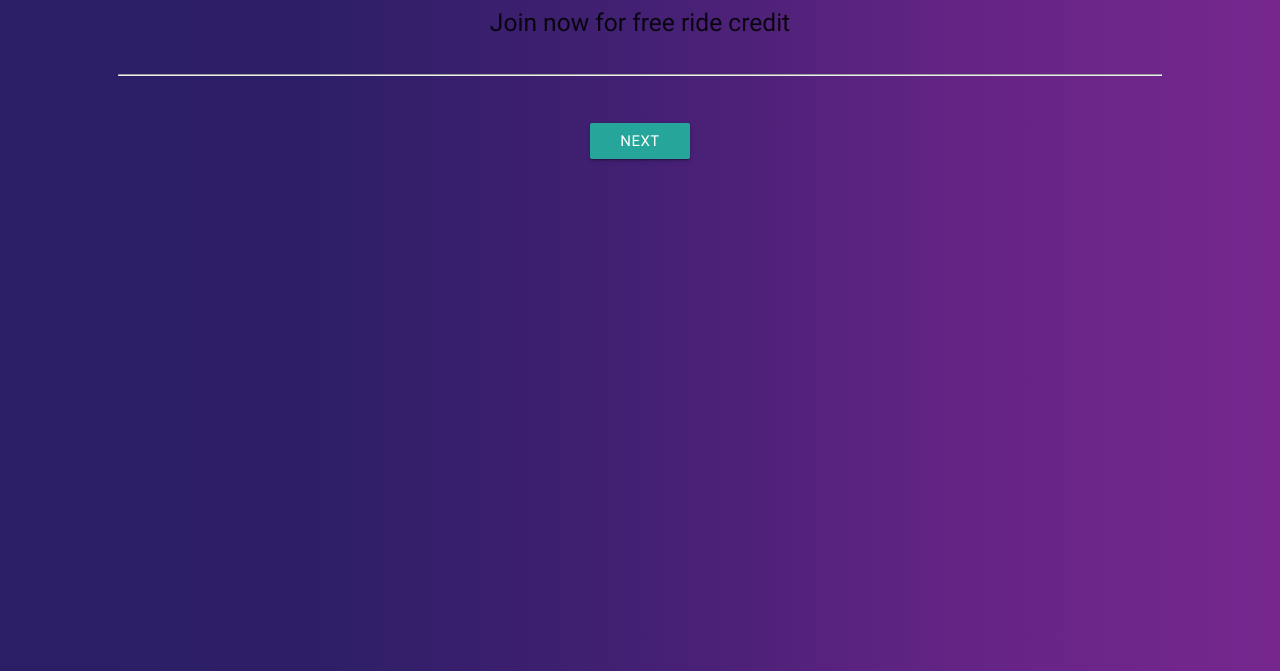
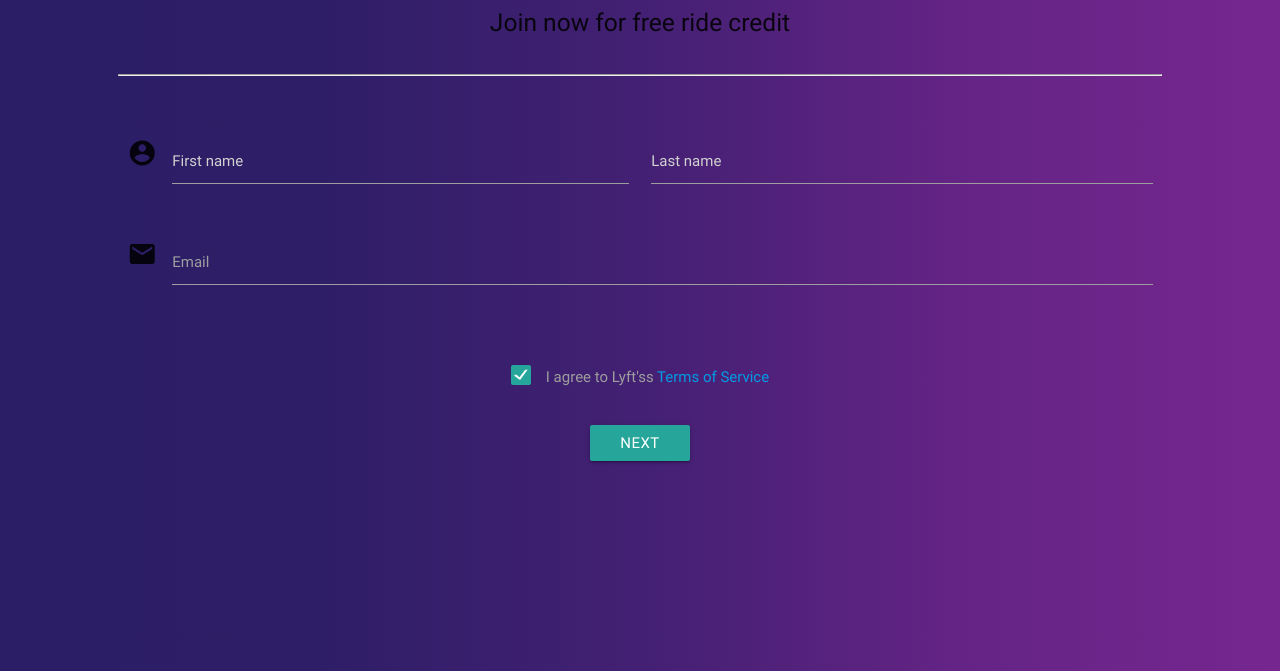
Before and after one commit to Agalleth/Lyft-mobile, a plain HTML site: page views/end-sing-up.html in a window 1280 px wide. Shown: the part 129-800 px from the top of the page. Drawn offline with nearby package versions, Linux system fonts and the light colour scheme; files that its build step writes are made by us from their sources.

Commit message:
Agregando maquetado

```diff
--- a/views/end-sing-up.html
+++ b/views/end-sing-up.html
@@ -28,11 +28,42 @@
       </div>
     </div>
    </div>
-
-
-
    <div class="row">
-     <div class="col m12 s12 center-align"><button href="home.html" class="btn waves-effect waves-light" type="submit" name="action">NEXT</button></div>
+    <form class="col s12">
+       <div class="row">
+        <div class="input-field col s5 m5 offset-s1 offset-m1">
+          <i class="material-icons prefix">account_circle</i>
+          <input placeholder="First name" id="first_name" type="text" class="validate">
+        </div>
+        <div class="input-field col s5 m5">
+          <input placeholder="Last name" id="last_name" type="text" class="validate">
+        </div>
+      </div>
+       <div class="row">
+      <form class="col s10 offset-s1 offset-m1">
+      <div class="row">
+        <div class="input-field col s10 m10 offset-s1 offset-m1">
+          <i class="material-icons prefix">email</i>
+          <input id="email" type="email" class="validate">
+          <label for="email" data-error="wrong" data-success="right">Email</label>
+        </div>
+      </div>
+    </form>
+  </div>
+     </form>
+   </div>
+   <div class="row">
+     <div class="center-align">
+       <p>
+          <input type="checkbox" class="filled-in" id="filled-in-box" checked="checked" />
+          <label for="filled-in-box">I agree to Lyft'ss <a href="#">Terms of Service</a></label>
+        </p>
+     </div>
+   </div>
+   <div class="row">
+     <div class="col m12 s12 center-align">
+       <a href="home.html" class="btn waves-effect waves-light" type="submit" name="action">NEXT</a>
+     </div>
    </div>
 
 
```
Also changed, not shown: js/jquery.js (+7 -10 lines), views/code.html (+1 -1 lines).
